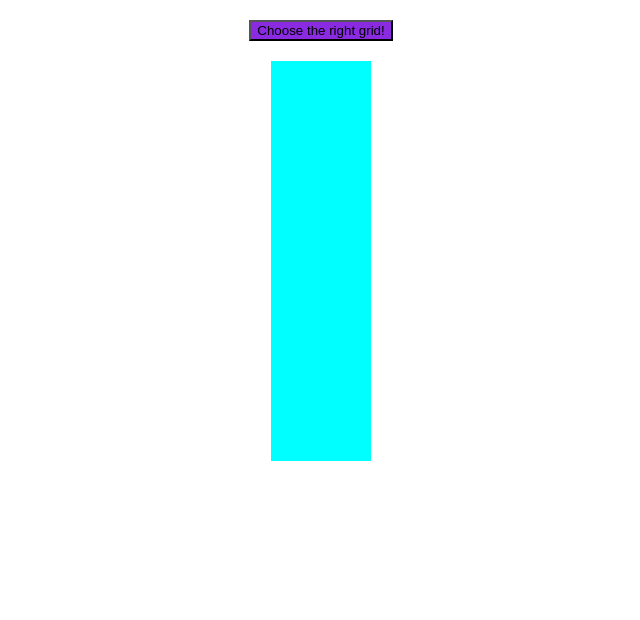
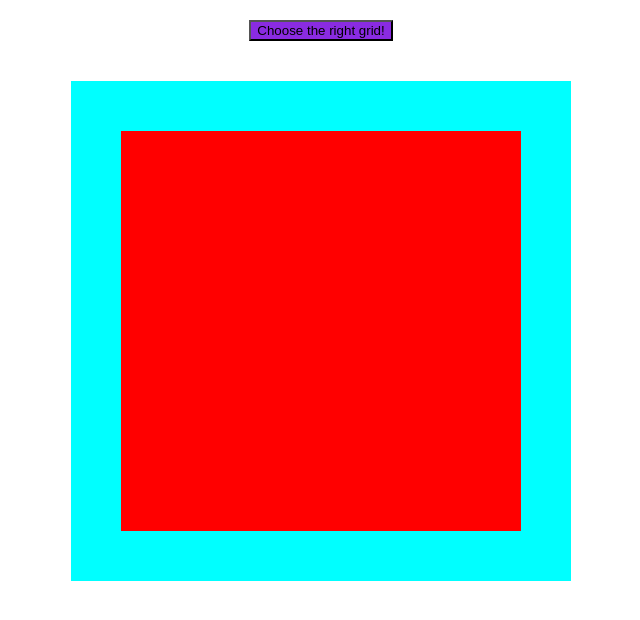
Before and after one commit to CodeByBlazej/Etch-a-Sketch, a plain HTML site: page index.html in a window 1280 px wide. Shown: the whole page, without its empty margins (319-959 px from the left). Drawn offline with Linux system fonts and the light colour scheme.

Commit message:
change size of container

```diff
--- a/style.css
+++ b/style.css
@@ -10,10 +10,14 @@ body{
 
 .container{
   padding: 50px;
+  margin: 20px;
+  height: 400px;
+  width: 400px;
   background-color: aqua;
   display: flex;
   flex-direction: column;
-  gap: 20px;
+  justify-content: center;
+  /* gap: 20px; */
 }
 
 .btn{
```
